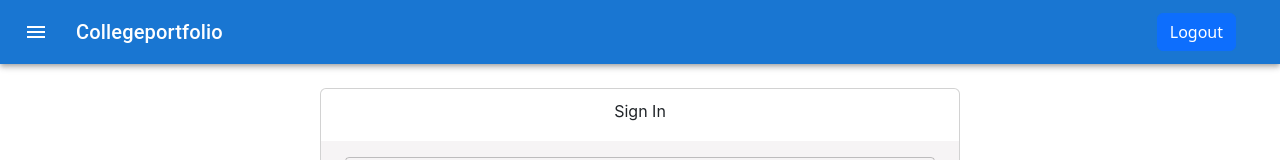
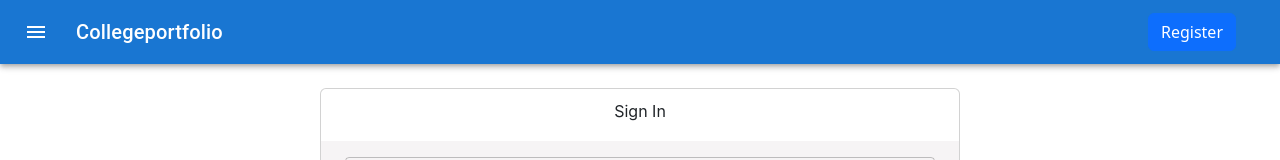
Before and after one commit to mohankrishna007/react-pwa, a React (Create React App) app: page /login in a window 1280 px wide. Shown: the top 160 px of the page. Built offline with nearby package versions, Linux system fonts and the light colour scheme.

Commit message:
Authentication With logout

```diff
--- a/src/Header/Header.js
+++ b/src/Header/Header.js
@@ -32,8 +32,8 @@ return (
 			Collegeportfolio
 		</Typography>
 			{
-			user?<Link onClick={handleLogout}  className="btn btn-primary" style={{marginRight: '20px'}}>Profile</Link>:
-			<Link to="/register" className="btn btn-primary" style={{marginRight: '20px'}}>Logout</Link>
+			user?<Link onClick={handleLogout}  className="btn btn-primary" style={{marginRight: '20px'}}>Logout</Link>:
+			<Link to="/register" className="btn btn-primary" style={{marginRight: '20px'}}>Register</Link>
 			}
 		</Toolbar>
 	</AppBar>
```
